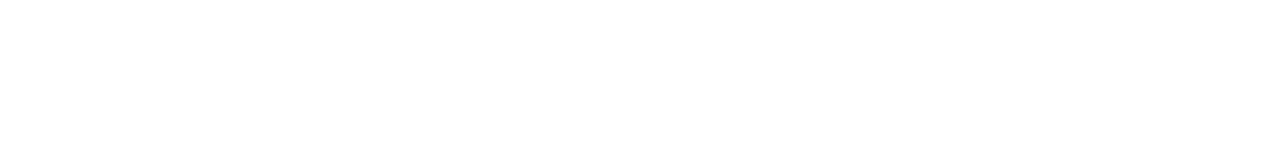
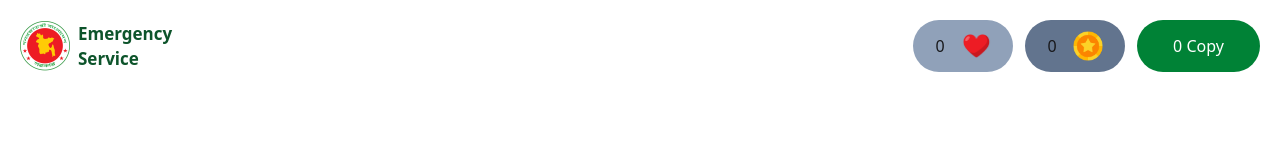
Before and after one commit to arpita-devcode/A5-Emergency-hotline, a plain HTML site: page index.html in a window 1280 px wide. Drawn offline with nearby package versions, Linux system fonts and the light colour scheme.

Commit message:
added a project

```diff
--- a/index.html
+++ b/index.html
@@ -1,11 +1,37 @@
 <!DOCTYPE html>
 <html lang="en">
+
 <head>
     <meta charset="UTF-8">
     <meta name="viewport" content="width=device-width, initial-scale=1.0">
-    <title>Document</title>
+    <title>Emergencu Hotline</title>
+    <link href="https://cdn.jsdelivr.net/npm/daisyui@5" rel="stylesheet" type="text/css" />
+    <script src="https://cdn.jsdelivr.net/npm/@tailwindcss/browser@4"></script>
 </head>
+
 <body>
+    <!-- ?this is the logo part  -->
+    <div class="header flex items-center justify-between  p-5">
+        <div class="logo flex gap-2 items-center">
+            <div><img src="assests/logo.png" class="h-[50px] w-[50px]" alt=""></div>
+            <h1 class="font-extrabold text-green-900 text-[17px]">Emergency <br>
+                Service</h1>
+        </div>
+        <div class="flex gap-3">
+            <div id="love" class="flex justify-center items-center gap-4 md:w-[100px] h-[52px] bg-slate-400 rounded-full">
+                <span>0</span>
+                <img src="assests/heart.png" class="h-[30px] w-[30px] " alt="">
+            </div>
+            <div id="coin" class="flex justify-center items-center gap-4 md:w-[100px] h-[52px] bg-slate-500 rounded-full">
+                <span>0</span>
+                <img src="assests/coin.png" alt="" class="h-[30px] w-[30px] ">
+            </div>
+            <div id="copy" class="flex justify-center items-center  md:w-[123px] h-[52px] bg-green-700 text-white
+            rounded-full">
+                <p> <span>0</span> Copy </p>
+            </div>
+        </div>
+    </div>
+</body>
 
-</body>
 </html>
```
Also changed, not shown: emergency-Hotline.js (added), tailwind.config.js (added).
